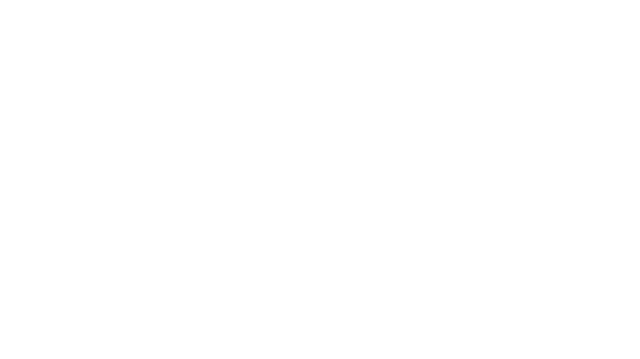
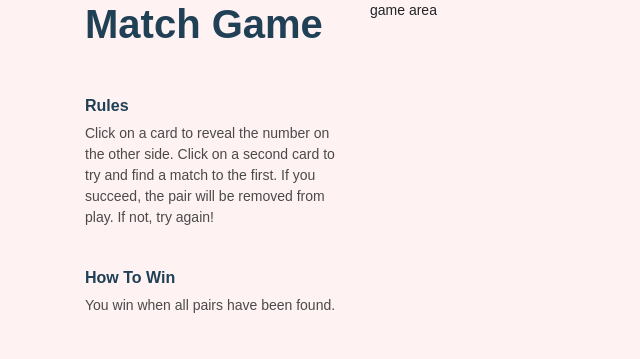
Before and after one commit to Chip-L/Match_Game, a plain HTML site: page index.html in a window 1280 px wide. Shown: the whole page, without its empty margins (0-640 px from the left). Drawn offline with nearby package versions, Linux system fonts and the light colour scheme; a web font is replaced by a local one.

Commit message:
Added instructions (w/ styles)

```diff
--- a/index.html
+++ b/index.html
@@ -25,7 +25,21 @@
     type="text/css">
 </head>
 <body>
+  <div class="container">
+    <div class="row">
+      <div class="col-xs-12 col-lg-3">
+        <h1>Match Game</h1>
+        <h2>Rules</h2>
+        <p>Click on a card to reveal the number on the other side. Click on a second card to try and find a match to the first. If you succeed, the pair will be removed from play. If not, try again!</p>
 
+        <h2>How To Win</h2>
+        <p>You win when all pairs have been found.</p>
+      </div>
+      <div id="game" class="col-xs-12 col-lg-9">
+        game area
+      </div>
+    </div>
+  </div>
   <!-- JQuery -->
   <script
     src="https://code.jquery.com/jquery-3.2.1.min.js"
--- a/resources/css/style.css
+++ b/resources/css/style.css
@@ -1,40 +1,45 @@
 /*********************************** Fonts  ***********************************/
+/************* Work Sans  *************/
+@font-face {
+  font-family: 'Work Sans';
+  font-style: normal;
+  font-weight: 400;
+  src: local('Work Sans'), local('WorkSans-Regular'), url(https://fonts.gstatic.com/s/worksans/v3/ElUAY9q6T0Ayx4zWzW63VFtXRa8TVwTICgirnJhmVJw.woff2) format('woff2');
+  unicode-range: U+0000-00FF, U+0131, U+0152-0153, U+02BB-02BC, U+02C6, U+02DA, U+02DC, U+2000-206F, U+2074, U+20AC, U+2122, U+2212, U+2215;
+}
 
-
+@font-face {
+  font-family: 'Work Sans';
+  font-style: normal;
+  font-weight: 700;
+  src: local('Work Sans Bold'), local('WorkSans-Bold'), url(https://fonts.gstatic.com/s/worksans/v3/4udXuXg54JlPEP5iKO5Amegdm0LZdjqr5-oayXSOefg.woff2) format('woff2');
+  unicode-range: U+0000-00FF, U+0131, U+0152-0153, U+02BB-02BC, U+02C6, U+02DA, U+02DC, U+2000-206F, U+2074, U+20AC, U+2122, U+2212, U+2215;
+}
 /****************************** Universal Styles ******************************/
 
-html {
-  font-family: Helvetica;
-  font-size: 16px;
+/* change from normal HTML to body so styles aren't overridden by bootstrap */
+body {
+  font-family: "Work Sans", sans-serif;
+  font-size: 14px;
+  background-color: rgb(255, 242,  242);
 }
 
-.mobile-show {
-  display: none;
+/******************************** Insturctions ********************************/
+
+h1 {
+  font-weight: bold;
+  font-size: 2.5rem;
+  color: rgb(32, 64, 86);
+  margin-bottom: 3rem;
 }
 
-.image-container {
-  overflow: hidden;
+h2 {
+  font-size: 1rem;
+  font-weight: bold;
+  color: rgb(32, 64, 86);
 }
 
-.image-container img {
-  height: auto;
-  width: 100%;
+p {
+  color: rgb(74, 74, 74);
+  margin-bottom: 2.5rem;
 }
-
-.video-container {
-  width: 100%
-}
-
-.video-container video {
-  width: inherit;
-}
-
-@media only screen and (max-width: 575px) {
-  .mobile-hide {
-    display: none;
-  }
-
-  .mobile-show {
-    display: inherit;
-  }
-}
```
